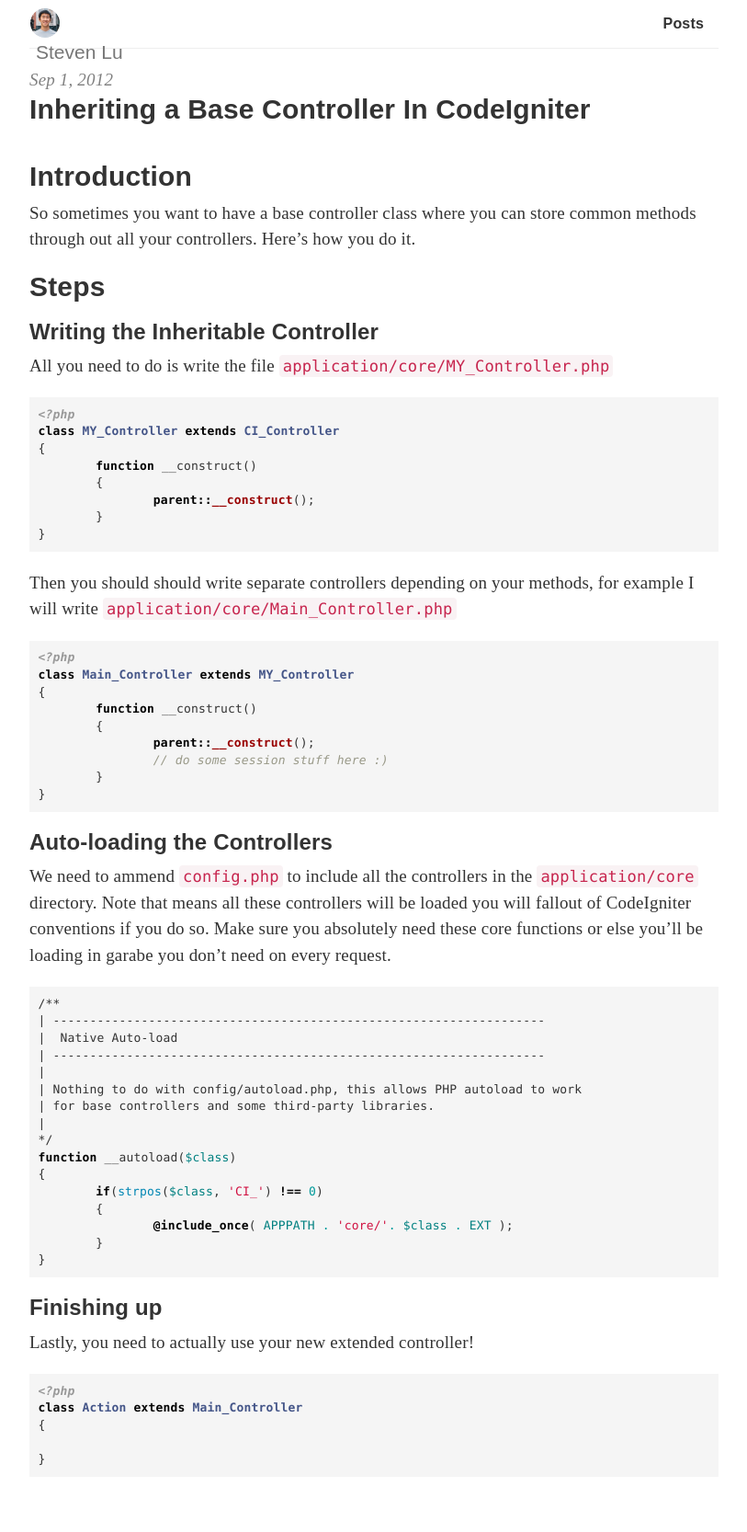
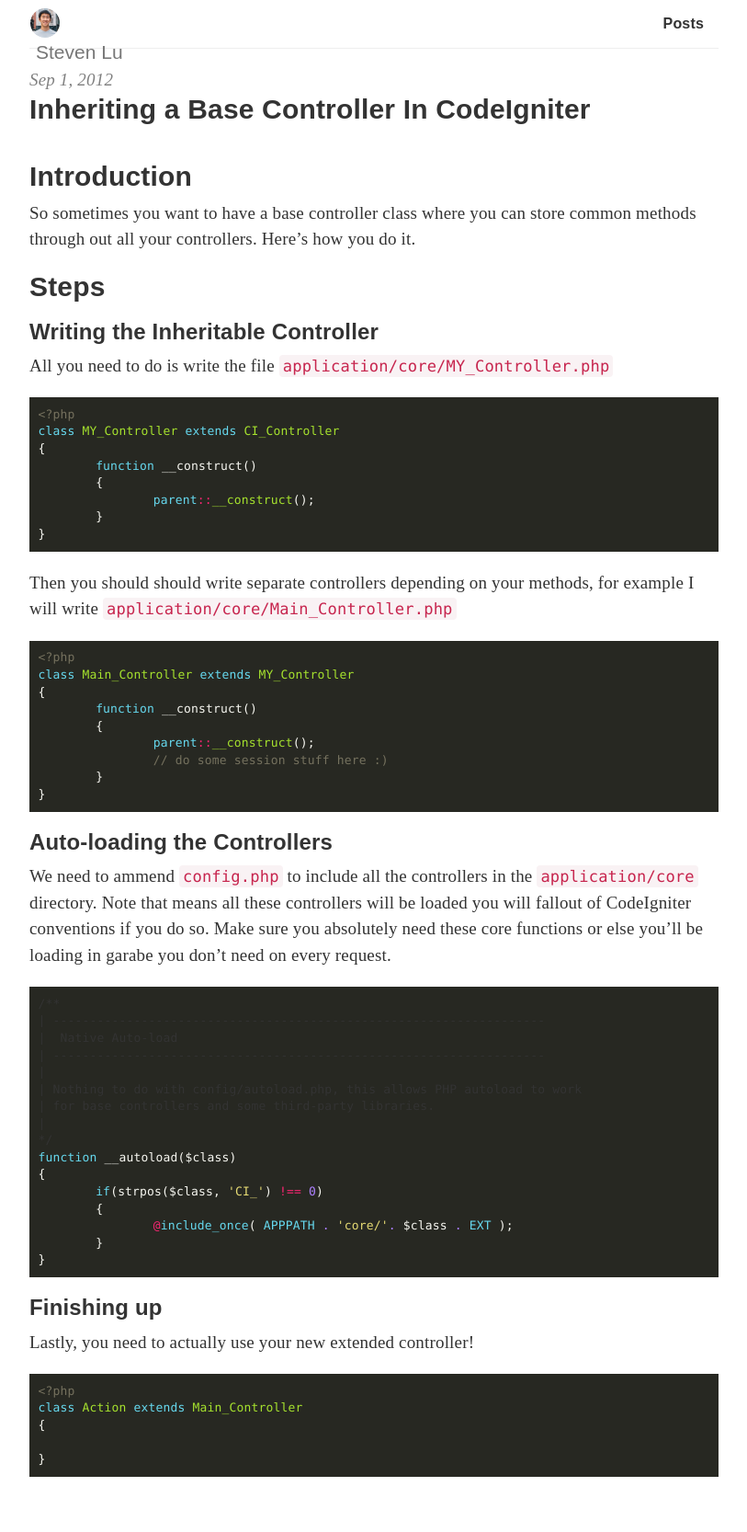
Before and after one commit to sjlu/sjlu.github.io, a Jekyll site: the page built from posts/_posts/2012-09-01-inheriting-a-base-controller-in-codeigniter.md, in a window 1280 px wide. Shown: the whole page at 92% size, without its empty margins (233-1046 px from the left). Built offline with Jekyll 4.4.1, drawn with Linux system fonts in a browser that asks for light colours; nearby versions of some CDN libraries.

Commit message:
using monakai css styling

```diff
--- a/css/syntax.css
+++ b/css/syntax.css
@@ -1,61 +1,65 @@
-.hll { background-color: #ffffcc }
-.c { color: #999988; font-style: italic } /* Comment */
-.err { color: #a61717; background-color: #e3d2d2 } /* Error */
-.k { color: #000000; font-weight: bold } /* Keyword */
-.o { color: #000000; font-weight: bold } /* Operator */
-.cm { color: #999988; font-style: italic } /* Comment.Multiline */
-.cp { color: #999999; font-weight: bold; font-style: italic } /* Comment.Preproc */
-.c1 { color: #999988; font-style: italic } /* Comment.Single */
-.cs { color: #999999; font-weight: bold; font-style: italic } /* Comment.Special */
-.gd { color: #000000; background-color: #ffdddd } /* Generic.Deleted */
-.ge { color: #000000; font-style: italic } /* Generic.Emph */
-.gr { color: #aa0000 } /* Generic.Error */
-.gh { color: #999999 } /* Generic.Heading */
-.gi { color: #000000; background-color: #ddffdd } /* Generic.Inserted */
-.go { color: #888888 } /* Generic.Output */
-.gp { color: #555555 } /* Generic.Prompt */
-.gs { font-weight: bold } /* Generic.Strong */
-.gu { color: #aaaaaa } /* Generic.Subheading */
-.gt { color: #aa0000 } /* Generic.Traceback */
-.kc { color: #000000; font-weight: bold } /* Keyword.Constant */
-.kd { color: #000000; font-weight: bold } /* Keyword.Declaration */
-.kn { color: #000000; font-weight: bold } /* Keyword.Namespace */
-.kp { color: #000000; font-weight: bold } /* Keyword.Pseudo */
-.kr { color: #000000; font-weight: bold } /* Keyword.Reserved */
-.kt { color: #445588; font-weight: bold } /* Keyword.Type */
-.m { color: #009999 } /* Literal.Number */
-.s { color: #d01040 } /* Literal.String */
-.na { color: #008080 } /* Name.Attribute */
-.nb { color: #0086B3 } /* Name.Builtin */
-.nc { color: #445588; font-weight: bold } /* Name.Class */
-.no { color: #008080 } /* Name.Constant */
-.nd { color: #3c5d5d; font-weight: bold } /* Name.Decorator */
-.ni { color: #800080 } /* Name.Entity */
-.ne { color: #990000; font-weight: bold } /* Name.Exception */
-.nf { color: #990000; font-weight: bold } /* Name.Function */
-.nl { color: #990000; font-weight: bold } /* Name.Label */
-.nn { color: #555555 } /* Name.Namespace */
-.nt { color: #000080 } /* Name.Tag */
-.nv { color: #008080 } /* Name.Variable */
-.ow { color: #000000; font-weight: bold } /* Operator.Word */
-.w { color: #bbbbbb } /* Text.Whitespace */
-.mf { color: #009999 } /* Literal.Number.Float */
-.mh { color: #009999 } /* Literal.Number.Hex */
-.mi { color: #009999 } /* Literal.Number.Integer */
-.mo { color: #009999 } /* Literal.Number.Oct */
-.sb { color: #d01040 } /* Literal.String.Backtick */
-.sc { color: #d01040 } /* Literal.String.Char */
-.sd { color: #d01040 } /* Literal.String.Doc */
-.s2 { color: #d01040 } /* Literal.String.Double */
-.se { color: #d01040 } /* Literal.String.Escape */
-.sh { color: #d01040 } /* Literal.String.Heredoc */
-.si { color: #d01040 } /* Literal.String.Interpol */
-.sx { color: #d01040 } /* Literal.String.Other */
-.sr { color: #009926 } /* Literal.String.Regex */
-.s1 { color: #d01040 } /* Literal.String.Single */
-.ss { color: #990073 } /* Literal.String.Symbol */
-.bp { color: #999999 } /* Name.Builtin.Pseudo */
-.vc { color: #008080 } /* Name.Variable.Class */
-.vg { color: #008080 } /* Name.Variable.Global */
-.vi { color: #008080 } /* Name.Variable.Instance */
-.il { color: #009999 } /* Literal.Number.Integer.Long */
+.highlight pre { background-color: #272822; }
+.highlight .hll { background-color: #272822; }
+.highlight .c { color: #75715e } /* Comment */
+.highlight .err { color: #960050; background-color: #1e0010 } /* Error */
+.highlight .k { color: #66d9ef } /* Keyword */
+.highlight .l { color: #ae81ff } /* Literal */
+.highlight .n { color: #f8f8f2 } /* Name */
+.highlight .o { color: #f92672 } /* Operator */
+.highlight .p { color: #f8f8f2 } /* Punctuation */
+.highlight .cm { color: #75715e } /* Comment.Multiline */
+.highlight .cp { color: #75715e } /* Comment.Preproc */
+.highlight .c1 { color: #75715e } /* Comment.Single */
+.highlight .cs { color: #75715e } /* Comment.Special */
+.highlight .ge { font-style: italic } /* Generic.Emph */
+.highlight .gs { font-weight: bold } /* Generic.Strong */
+.highlight .kc { color: #66d9ef } /* Keyword.Constant */
+.highlight .kd { color: #66d9ef } /* Keyword.Declaration */
+.highlight .kn { color: #f92672 } /* Keyword.Namespace */
+.highlight .kp { color: #66d9ef } /* Keyword.Pseudo */
+.highlight .kr { color: #66d9ef } /* Keyword.Reserved */
+.highlight .kt { color: #66d9ef } /* Keyword.Type */
+.highlight .ld { color: #e6db74 } /* Literal.Date */
+.highlight .m { color: #ae81ff } /* Literal.Number */
+.highlight .s { color: #e6db74 } /* Literal.String */
+.highlight .na { color: #a6e22e } /* Name.Attribute */
+.highlight .nb { color: #f8f8f2 } /* Name.Builtin */
+.highlight .nc { color: #a6e22e } /* Name.Class */
+.highlight .no { color: #66d9ef } /* Name.Constant */
+.highlight .nd { color: #a6e22e } /* Name.Decorator */
+.highlight .ni { color: #f8f8f2 } /* Name.Entity */
+.highlight .ne { color: #a6e22e } /* Name.Exception */
+.highlight .nf { color: #a6e22e } /* Name.Function */
+.highlight .nl { color: #f8f8f2 } /* Name.Label */
+.highlight .nn { color: #f8f8f2 } /* Name.Namespace */
+.highlight .nx { color: #a6e22e } /* Name.Other */
+.highlight .py { color: #f8f8f2 } /* Name.Property */
+.highlight .nt { color: #f92672 } /* Name.Tag */
+.highlight .nv { color: #f8f8f2 } /* Name.Variable */
+.highlight .ow { color: #f92672 } /* Operator.Word */
+.highlight .w { color: #f8f8f2 } /* Text.Whitespace */
+.highlight .mf { color: #ae81ff } /* Literal.Number.Float */
+.highlight .mh { color: #ae81ff } /* Literal.Number.Hex */
+.highlight .mi { color: #ae81ff } /* Literal.Number.Integer */
+.highlight .mo { color: #ae81ff } /* Literal.Number.Oct */
+.highlight .sb { color: #e6db74 } /* Literal.String.Backtick */
+.highlight .sc { color: #e6db74 } /* Literal.String.Char */
+.highlight .sd { color: #e6db74 } /* Literal.String.Doc */
+.highlight .s2 { color: #e6db74 } /* Literal.String.Double */
+.highlight .se { color: #ae81ff } /* Literal.String.Escape */
+.highlight .sh { color: #e6db74 } /* Literal.String.Heredoc */
+.highlight .si { color: #e6db74 } /* Literal.String.Interpol */
+.highlight .sx { color: #e6db74 } /* Literal.String.Other */
+.highlight .sr { color: #e6db74 } /* Literal.String.Regex */
+.highlight .s1 { color: #e6db74 } /* Literal.String.Single */
+.highlight .ss { color: #e6db74 } /* Literal.String.Symbol */
+.highlight .bp { color: #f8f8f2 } /* Name.Builtin.Pseudo */
+.highlight .vc { color: #f8f8f2 } /* Name.Variable.Class */
+.highlight .vg { color: #f8f8f2 } /* Name.Variable.Global */
+.highlight .vi { color: #f8f8f2 } /* Name.Variable.Instance */
+.highlight .il { color: #ae81ff } /* Literal.Number.Integer.Long */
+
+.highlight .gh { } /* Generic Heading & Diff Header */
+.highlight .gu { color: #75715e; } /* Generic.Subheading & Diff Unified/Comment? */
+.highlight .gd { color: #f92672; } /* Generic.Deleted & Diff Deleted */
+.highlight .gi { color: #a6e22e; } /* Generic.Inserted & Diff Inserted */
```
